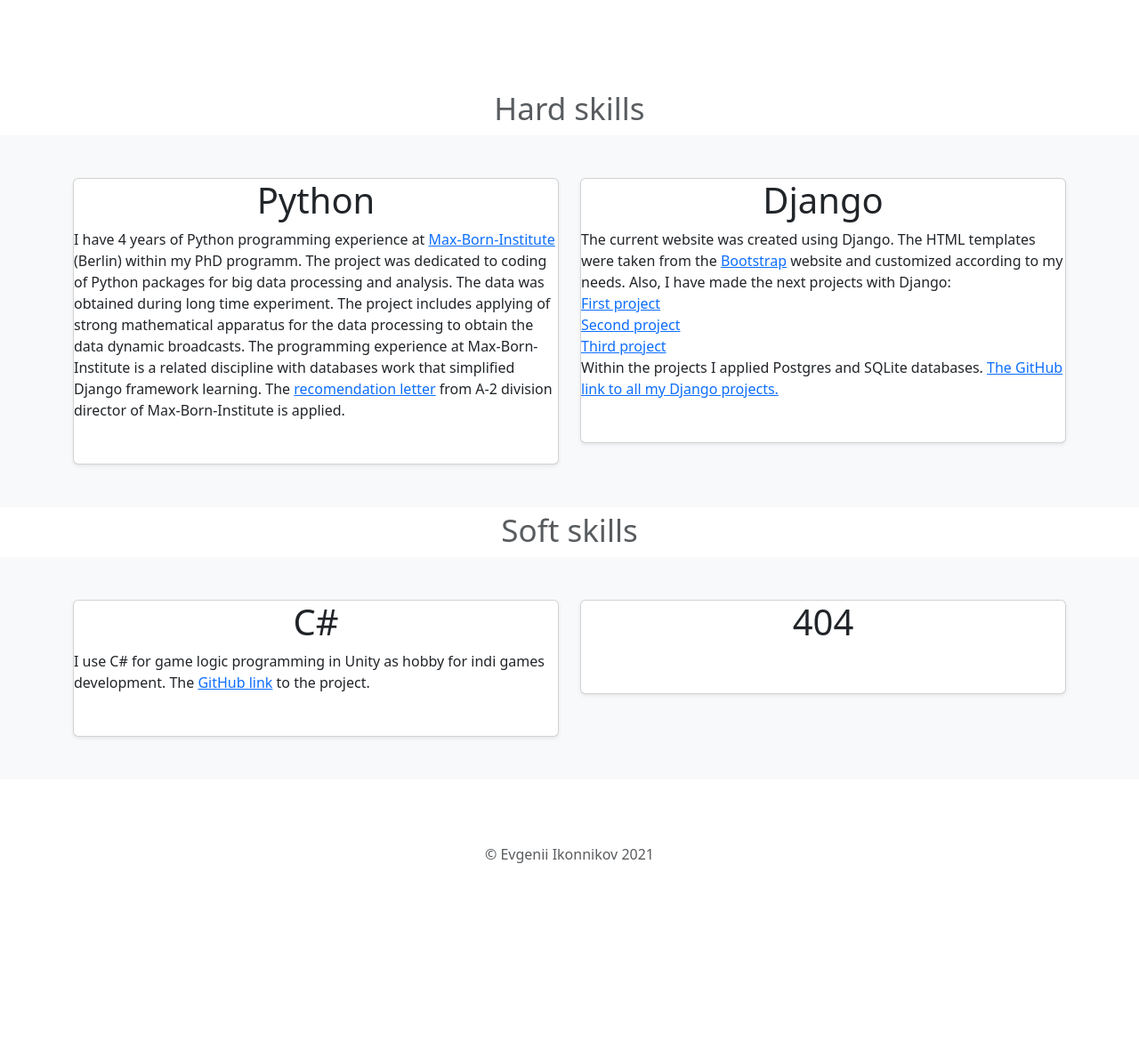
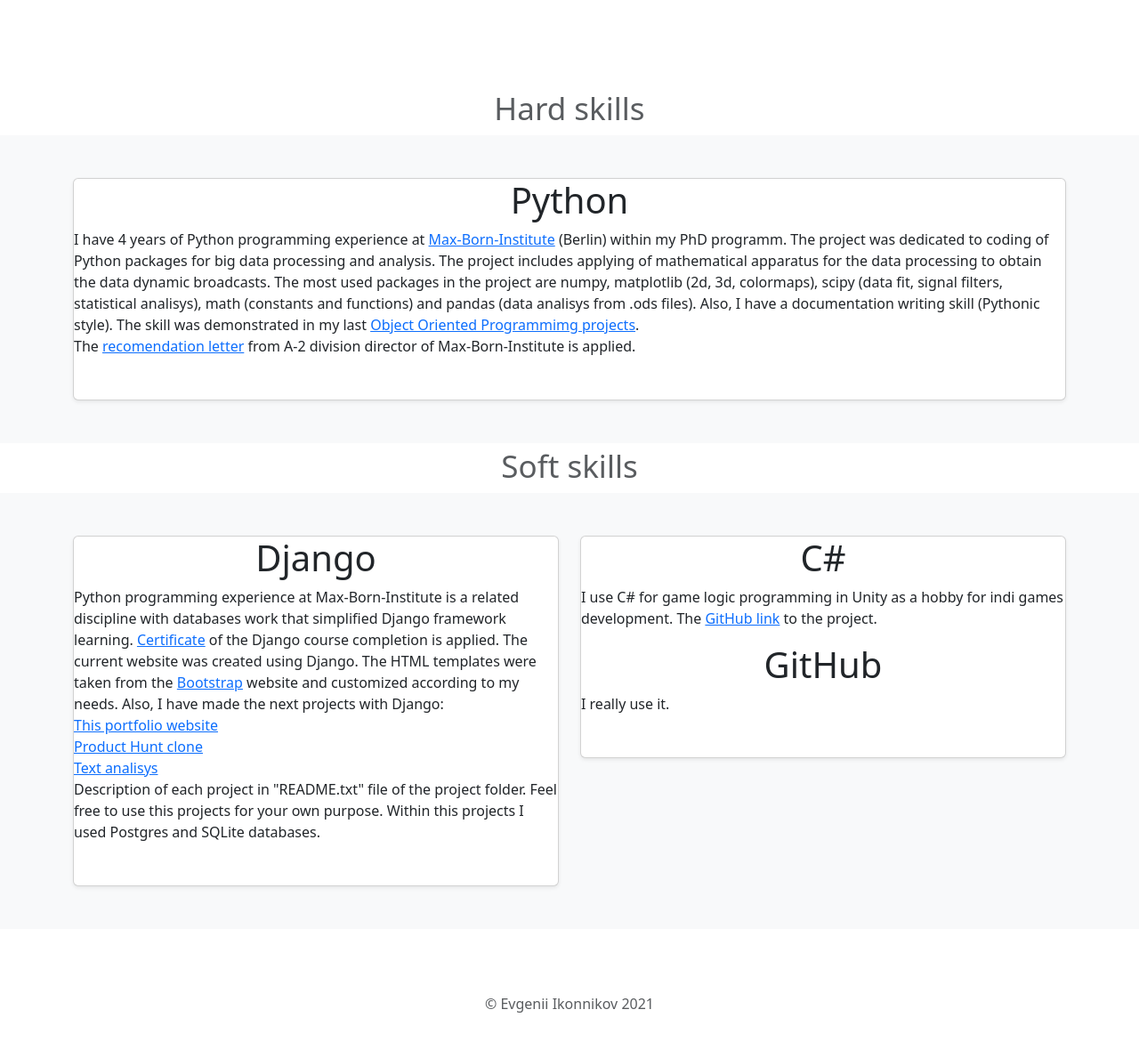
Before and after one commit to JRaketa/portfolio, a Django app: template templates/programmimg.html in a window 1280 px wide. Shown: the part 208-1388 px from the top of the page at 89% size. Before the commit the page ends 1178 px from the top, so only its background shows below. Run offline with Django 3.2, Linux system fonts and the light colour scheme; the template is opened without the code that fills it, so the values that code supplies are empty; some libraries are stand-ins or nearby versions.

Commit message:
Info and certificates were updated

```diff
--- a/templates/add_info.html
+++ b/templates/add_info.html
@@ -87,7 +87,7 @@
       <h2 class="fw-light text-muted">About me</h2>
       <br/>
       <p class="lead text-muted">
-          My name is Evgenii Ikonnikov. I am 28 years old (not married). Recently I succesfully finished PhD programm in <a href="https://mbi-berlin.de/homepage">Max-Born-Institute</a>.
+          I am 28 years old (not married). Recently I succesfully finished PhD programm in <a href="https://mbi-berlin.de/homepage">Max-Born-Institute</a>.
           Next, I am going to continue my carrier in IT as the most fast growing area nowadays.
           In this website all my acievements in the past are listed. I hope you find me as a grown and responsible person that deserves to work in IT.
           Currently I am living in Berlin. You can find my <a href="#">recommendation letter</a> from my previous work in Max-Born-Institute and <a href="#">CV</a> in the files attached.
@@ -103,7 +103,7 @@
       <br/>
       <h2 class="fw-light text-muted">Hobbies</h2>
       <p class="lead text-muted">
-             Hiking, kayaking, skiing, guitar, singing, Blender (<a href="#">link</a> to my gallery.)
+             Hiking, kayaking, skiing, guitar, singing, Blender, Unity.
       </p>
       <br/>
       <h2 class="fw-light text-muted">
--- a/templates/home.html
+++ b/templates/home.html
@@ -80,7 +80,11 @@
           <img class="img-fluid" src="{% static 'Jeka.jpg' %}">
         </p>
 
-        <p class="lead text-muted">Hello everyone! I am a physicist with 4 years of experience in Python development. I am applying for the position of Django developer (Junior). On this site you can find all the information about my previous experience and skills. Enjoy! </p>
+        <p class="lead text-muted">Hello everyone! My name is Evgenii Ikonnikov.
+           I am a physicist with 4 years of experience in Python development.
+           I am applying for the position of Django developer (Junior).
+           On this site you can find all the information about my previous experience and skills.
+           Enjoy! </p>
 
       </div>
     </div>
--- a/templates/programmimg.html
+++ b/templates/programmimg.html
@@ -93,14 +93,17 @@
 
 
   <div class="album py-5 bg-light">
-    <div class="container"><div class="row row-cols-1 row-cols-sm-2  g-10">
+    <div class="container"><div class="row row-cols-1 row-cols-sm-1  g-10">
         <div class="col">
           <div class="card shadow-sm">
             <h1 class="fw-light text-center">Python</h1>
             <p class="text-start">I have 4 years of Python programming experience at <a href="https://mbi-berlin.de/homepage">Max-Born-Institute</a> (Berlin) within my PhD programm.
-              The project was dedicated to coding of Python packages for big data processing and analysis. The data was obtained during long time experiment.
-              The project includes applying of strong mathematical apparatus for the data processing to obtain the data dynamic broadcasts.
-              The programming experience at Max-Born-Institute is a related discipline with databases work that simplified Django framework learning.
+              The project was dedicated to coding of Python packages for big data processing and analysis.
+              The project includes applying of mathematical apparatus for the data processing to obtain the data dynamic broadcasts.
+              The most used packages in the project are numpy, matplotlib (2d, 3d, colormaps), scipy (data fit, signal filters, statistical analisys),
+              math (constants and functions) and pandas (data analisys from .ods files). Also, I have a documentation writing skill (Pythonic style). The skill was demonstrated in my last
+               <a href="https://github.com/JRaketa/OOP-projects/tree/main/OOP%20projects">Object Oriented Programmimg projects<a/>.
+                 <br/>
               The <a href="#">recomendation letter</a> from A-2 division director of Max-Born-Institute is applied.
             </p>
             <div class="card-body bg-grey">
@@ -113,37 +116,15 @@
         </div>
 
 
+      </div>
+    </div>
+  </div>
 
 
 
-        <div class="col">
-          <div class="card shadow-sm">
-            <h1 class="fw-light text-center">Django</h1>
-            <p class="text-start">
 
-              The current website was created using Django.
-              The HTML templates were taken from the <a href="https://getbootstrap.com/">Bootstrap</a> website and customized according to my needs.
 
-              Also, I have made the next projects with Django:
-              <br/>
-              <a href="#">First project</a> <br/>
-              <a href="#">Second project</a><br/>
-              <a href="#">Third project</a><br/>
-              Within the projects I applied Postgres and SQLite databases. <a href="#">The GitHub link to all my Django projects.</a>
 
-            </p>
-            <div class="card-body bg-grey">
-
-              <div class="d-flex justify-content-between align-items-center">
-                <div class="btn-group">
-                </div>
-              </div>
-            </div>
-          </div>
-        </div>
-      </div>
-    </div>
-  </div>
 
 
 
@@ -165,12 +146,48 @@
 
   <div class="album py-5 bg-light">
     <div class="container"><div class="row row-cols-1 row-cols-sm-2  g-10">
+
+      <div class="col">
+        <div class="card shadow-sm">
+          <h1 class="fw-light text-center">Django</h1>
+          <p class="text-start">
+            Python programming experience at Max-Born-Institute is a related discipline with databases work that simplified Django framework learning.
+            <a href="{% static 'Django_sertificate.pdf' %}">Certificate</a> of the Django course completion is applied.
+            The current website was created using Django.
+            The HTML templates were taken from the <a href="https://getbootstrap.com/">Bootstrap</a> website and customized according to my needs.
+
+            Also, I have made the next projects with Django:
+            <br/>
+            <a href="https://github.com/JRaketa/portfolio">This portfolio website</a><br/>
+            <a href="https://github.com/JRaketa/ProductHunt">Product Hunt clone</a><br/>
+            <a href="https://github.com/JRaketa/test">Text analisys</a><br/>
+            Description of each project in "README.txt" file of the project folder.
+            Feel free to use this projects for your own purpose.
+
+            Within this projects I used Postgres and SQLite databases.
+
+          </p>
+          <div class="card-body bg-grey">
+
+            <div class="d-flex justify-content-between align-items-center">
+              <div class="btn-group">
+              </div>
+            </div>
+          </div>
+        </div>
+      </div>
+
+
         <div class="col">
           <div class="card shadow-sm">
             <h1 class="fw-light text-center">C#</h1>
             <p class="text-start">
-                  I use C# for game logic programming in Unity as hobby for indi games development.
-                  The <a href="#">GitHub link</a> to the project.
+                  I use C# for game logic programming in Unity as a hobby for indi games development.
+                  The <a href="https://github.com/aleksZubakovSec/tuc-tuc">GitHub link</a> to the project.
+            </p>
+            <h1 class="fw-light text-center">GitHub</h1>
+            <p class="text-start">
+              I really use it.
             </p>
             <div class="card-body bg-grey">
               <div class="d-flex justify-content-between align-items-center">
@@ -185,22 +202,11 @@
 
 
 
-        <div class="col">
-          <div class="card shadow-sm">
-            <h1 class="fw-light text-center">404</h1>
-            <p class="text-start">
 
 
-            </p>
-            <div class="card-body bg-grey">
 
-              <div class="d-flex justify-content-between align-items-center">
-                <div class="btn-group">
-                </div>
-              </div>
-            </div>
-          </div>
-        </div>
+
+
       </div>
     </div>
   </div>
```
Also changed, not shown: 1 other file.
